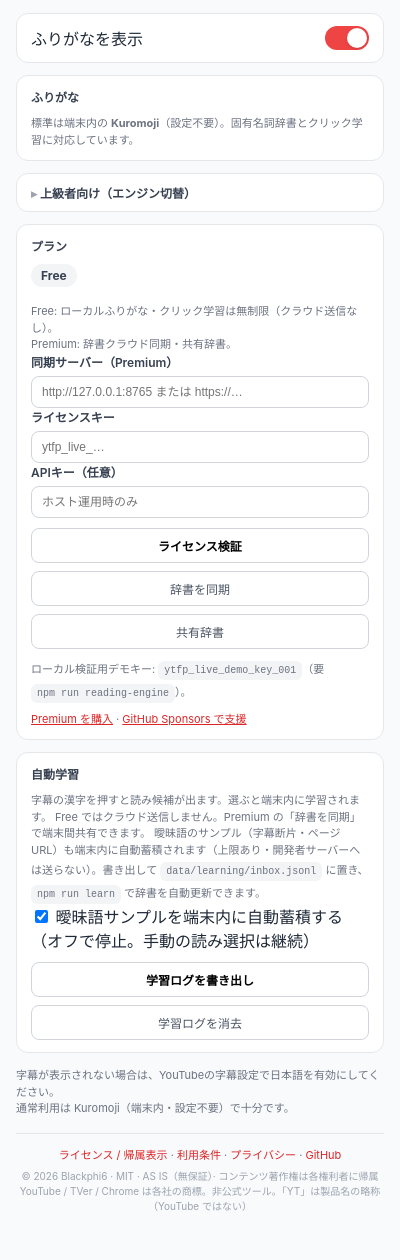
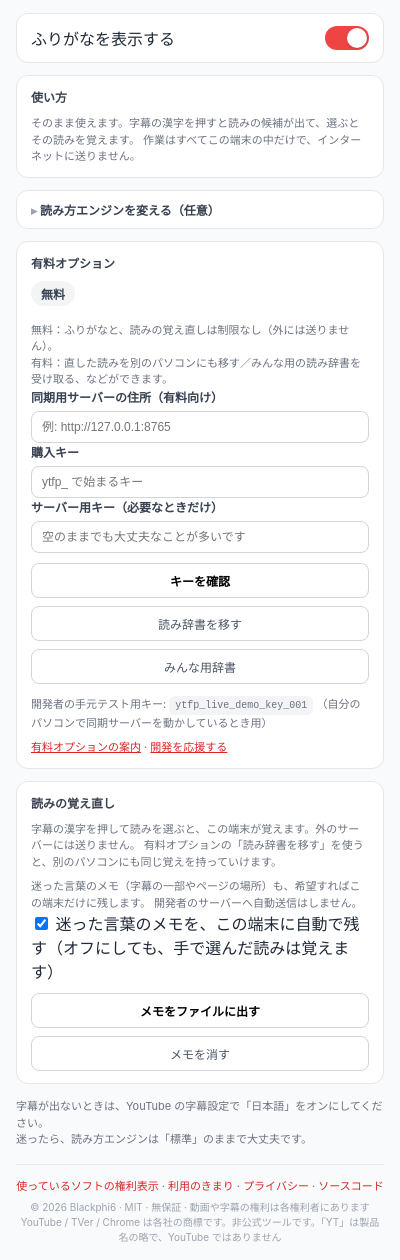
Before and after one commit to Blackphi6/yt-furigana-extension, a browser extension: page popup/popup.html in a window 400 px wide. Shown: the part 61-1321 px from the top of the page. Before the commit the page ends 1290 px from the top, so only its background shows below. Drawn offline with Linux system fonts and the light colour scheme; files whose address does not match are found by name.

Commit message:
fix(popup): rewrite UI copy in plain Japanese for all ages
Drop developer jargon (Kuromoji, npm, inbox paths) from the main menu.

Co-authored-by: Cursor <cursoragent@cursor.com>

```diff
--- a/popup/popup.html
+++ b/popup/popup.html
@@ -10,131 +10,135 @@
     <main>
       <header>
         <h1>YT Furigana</h1>
-        <p>YouTube / TVer の日本語字幕にひらがなルビを表示（非公式）</p>
+        <p>YouTube / TVer の日本語字幕に、ひらがなを重ねます（非公式）</p>
       </header>
 
       <label class="toggle" for="enabled">
-        <span>ふりがなを表示</span>
+        <span>ふりがなを表示する</span>
         <input type="checkbox" id="enabled" checked />
         <span class="slider" aria-hidden="true"></span>
       </label>
 
       <section class="panel">
-        <h2>ふりがな</h2>
+        <h2>使い方</h2>
         <p class="hint">
-          標準は端末内の <strong>Kuromoji</strong>（設定不要）。固有名詞辞書とクリック学習に対応しています。
+          そのまま使えます。字幕の漢字を押すと読みの候補が出て、選ぶとその読みを覚えます。
+          作業はすべてこの端末の中だけで、インターネットに送りません。
         </p>
       </section>
 
       <details class="panel advanced" id="advanced-engine-settings">
-        <summary>上級者向け（エンジン切替）</summary>
+        <summary>読み方エンジンを変える（任意）</summary>
         <p class="hint">
-          通常は Kuromoji のままで大丈夫です。分割を強化したいときだけ Hybrid に切り替えてください。
+          普通はそのままで大丈夫です。まれに、言葉の切れ方がおかしいときだけ下を試してください。
         </p>
 
         <label class="radio">
           <input type="radio" name="engine" value="kuromoji" checked />
           <span>
-            <strong>Kuromoji（推奨）</strong>
-            <small>完全ローカル。NEologd＋クリック学習</small>
+            <strong>標準（おすすめ）</strong>
+            <small>この端末だけで動きます。いちばん手軽です</small>
           </span>
         </label>
 
         <label class="radio">
           <input type="radio" name="engine" value="hybrid" />
           <span>
-            <strong>Hybrid（Sudachi + Kuromoji）</strong>
-            <small>分割は Sudachi。1人→ひとり に強い（初回読込あり）</small>
+            <strong>高精度（やや重い）</strong>
+            <small>「1人」→「ひとり」など、切れ方を丁寧にします。初回だけ読み込みに時間がかかります</small>
           </span>
         </label>
       </details>
 
       <section class="panel">
-        <h2>プラン</h2>
-        <p class="plan-badge" id="planBadge">Free</p>
+        <h2>有料オプション</h2>
+        <p class="plan-badge" id="planBadge">無料</p>
         <p class="hint" id="planHint">
-          Free: ローカルふりがな・クリック学習は無制限（クラウド送信なし）。<br />
-          Premium: 辞書クラウド同期・共有辞書。
+          無料：ふりがなと、読みの覚え直しは制限なし（外には送りません）。<br />
+          有料：直した読みを別のパソコンにも移す／みんな用の読み辞書を受け取る、などができます。
         </p>
         <label class="field" for="readingApiUrl">
-          <span>同期サーバー（Premium）</span>
+          <span>同期用サーバーの住所（有料向け）</span>
           <input
             type="text"
             id="readingApiUrl"
-            placeholder="http://127.0.0.1:8765 または https://…"
+            placeholder="例: http://127.0.0.1:8765"
           />
         </label>
         <label class="field" for="licenseKey">
-          <span>ライセンスキー</span>
+          <span>購入キー</span>
           <input
             type="password"
             id="licenseKey"
-            placeholder="ytfp_live_…"
+            placeholder="ytfp_ で始まるキー"
             autocomplete="off"
           />
         </label>
         <label class="field" for="readingApiKey">
-          <span>APIキー（任意）</span>
+          <span>サーバー用キー（必要なときだけ）</span>
           <input
             type="password"
             id="readingApiKey"
-            placeholder="ホスト運用時のみ"
+            placeholder="空のままでも大丈夫なことが多いです"
             autocomplete="off"
           />
         </label>
         <div class="button-row">
-          <button type="button" id="verifyLicense" class="button">ライセンス検証</button>
-          <button type="button" id="syncDict" class="button secondary">辞書を同期</button>
-          <button type="button" id="fetchSharedDict" class="button secondary">共有辞書</button>
+          <button type="button" id="verifyLicense" class="button">キーを確認</button>
+          <button type="button" id="syncDict" class="button secondary">読み辞書を移す</button>
+          <button type="button" id="fetchSharedDict" class="button secondary">みんな用辞書</button>
         </div>
         <p class="status" id="premiumStatus" hidden></p>
         <p class="hint">
-          ローカル検証用デモキー: <code>ytfp_live_demo_key_001</code>（要
-          <code>npm run reading-engine</code>）。
+          開発者の手元テスト用キー:
+          <code>ytfp_live_demo_key_001</code>
+          （自分のパソコンで同期サーバーを動かしているとき用）
         </p>
         <p class="hint">
           <a id="buyPremiumLink" href="https://blackphi6.github.io/yt-furigana-extension/pricing.html" target="_blank" rel="noreferrer"
-            >Premium を購入</a
+            >有料オプションの案内</a
           >
           ·
           <a id="sponsorsLink" href="https://github.com/sponsors/Blackphi6" target="_blank" rel="noreferrer"
-            >GitHub Sponsors で支援</a
+            >開発を応援する</a
           >
         </p>
       </section>
 
       <section class="panel">
-        <h2>自動学習</h2>
+        <h2>読みの覚え直し</h2>
         <p class="hint">
-          字幕の漢字を押すと読み候補が出ます。選ぶと端末内に学習されます。
-          Free ではクラウド送信しません。Premium の「辞書を同期」で端末間共有できます。
-          曖昧語のサンプル（字幕断片・ページ URL）も端末内に自動蓄積されます（上限あり・開発者サーバーへは送らない）。書き出して
-          <code>data/learning/inbox.jsonl</code> に置き、<code>npm run learn</code> で辞書を自動更新できます。
+          字幕の漢字を押して読みを選ぶと、この端末が覚えます。外のサーバーには送りません。
+          有料オプションの「読み辞書を移す」を使うと、別のパソコンにも同じ覚えを持っていけます。
+        </p>
+        <p class="hint">
+          迷った言葉のメモ（字幕の一部やページの場所）も、希望すればこの端末だけに残します。
+          開発者のサーバーへ自動送信はしません。
         </p>
         <label class="row">
           <input type="checkbox" id="learningInboxEnabled" checked />
-          <span>曖昧語サンプルを端末内に自動蓄積する（オフで停止。手動の読み選択は継続）</span>
+          <span>迷った言葉のメモを、この端末に自動で残す（オフにしても、手で選んだ読みは覚えます）</span>
         </label>
-        <button type="button" id="exportLearning" class="button">学習ログを書き出し</button>
-        <button type="button" id="clearLearning" class="button secondary">学習ログを消去</button>
+        <button type="button" id="exportLearning" class="button">メモをファイルに出す</button>
+        <button type="button" id="clearLearning" class="button secondary">メモを消す</button>
         <p class="status" id="learningStatus" hidden></p>
       </section>
 
       <p class="hint">
-        字幕が表示されない場合は、YouTubeの字幕設定で日本語を有効にしてください。<br />
-        通常利用は Kuromoji（端末内・設定不要）で十分です。
+        字幕が出ないときは、YouTube の字幕設定で「日本語」をオンにしてください。<br />
+        迷ったら、読み方エンジンは「標準」のままで大丈夫です。
       </p>
 
       <footer class="legal">
         <p>
-          <a href="#" id="openLicenses">ライセンス / 帰属表示</a>
+          <a href="#" id="openLicenses">使っているソフトの権利表示</a>
           ·
           <a
             id="termsLink"
             href="https://blackphi6.github.io/yt-furigana-extension/terms.html"
             target="_blank"
             rel="noreferrer"
-            >利用条件</a
+            >利用のきまり</a
           >
           ·
           <a
@@ -149,12 +153,12 @@
             href="https://github.com/Blackphi6/yt-furigana-extension"
             target="_blank"
             rel="noreferrer"
-            >GitHub</a
+            >ソースコード</a
           >
         </p>
         <p class="legal-note">
-          © 2026 Blackphi6 · MIT · AS IS（無保証）· コンテンツ著作権は各権利者に帰属<br />
-          YouTube / TVer / Chrome は各社の商標。非公式ツール。「YT」は製品名の略称（YouTube ではない）
+          © 2026 Blackphi6 · MIT · 無保証 · 動画や字幕の権利は各権利者にあります<br />
+          YouTube / TVer / Chrome は各社の商標です。非公式ツールです。「YT」は製品名の略で、YouTube ではありません
         </p>
       </footer>
     </main>
```
Also changed, not shown: src/popup.js (+14 -14 lines).
